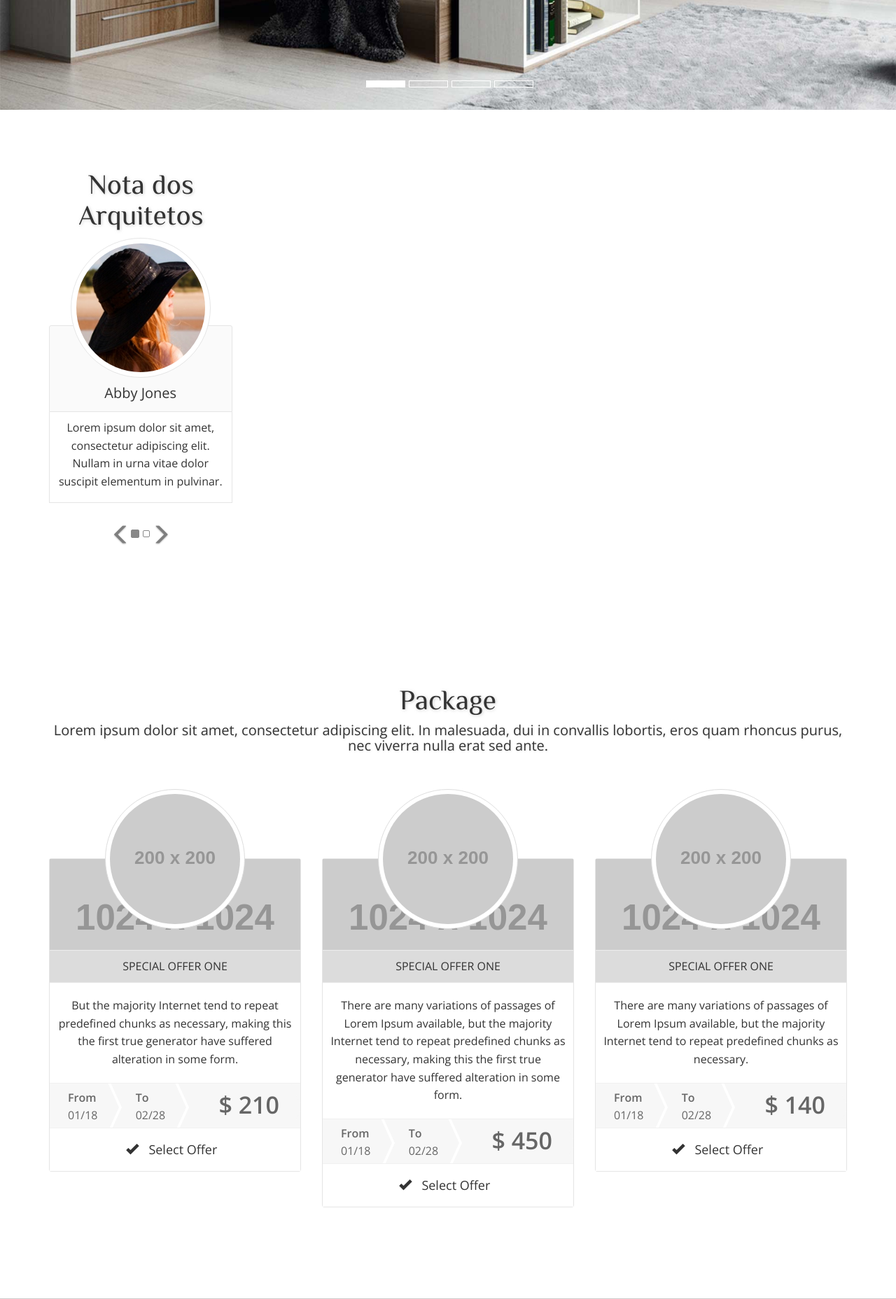
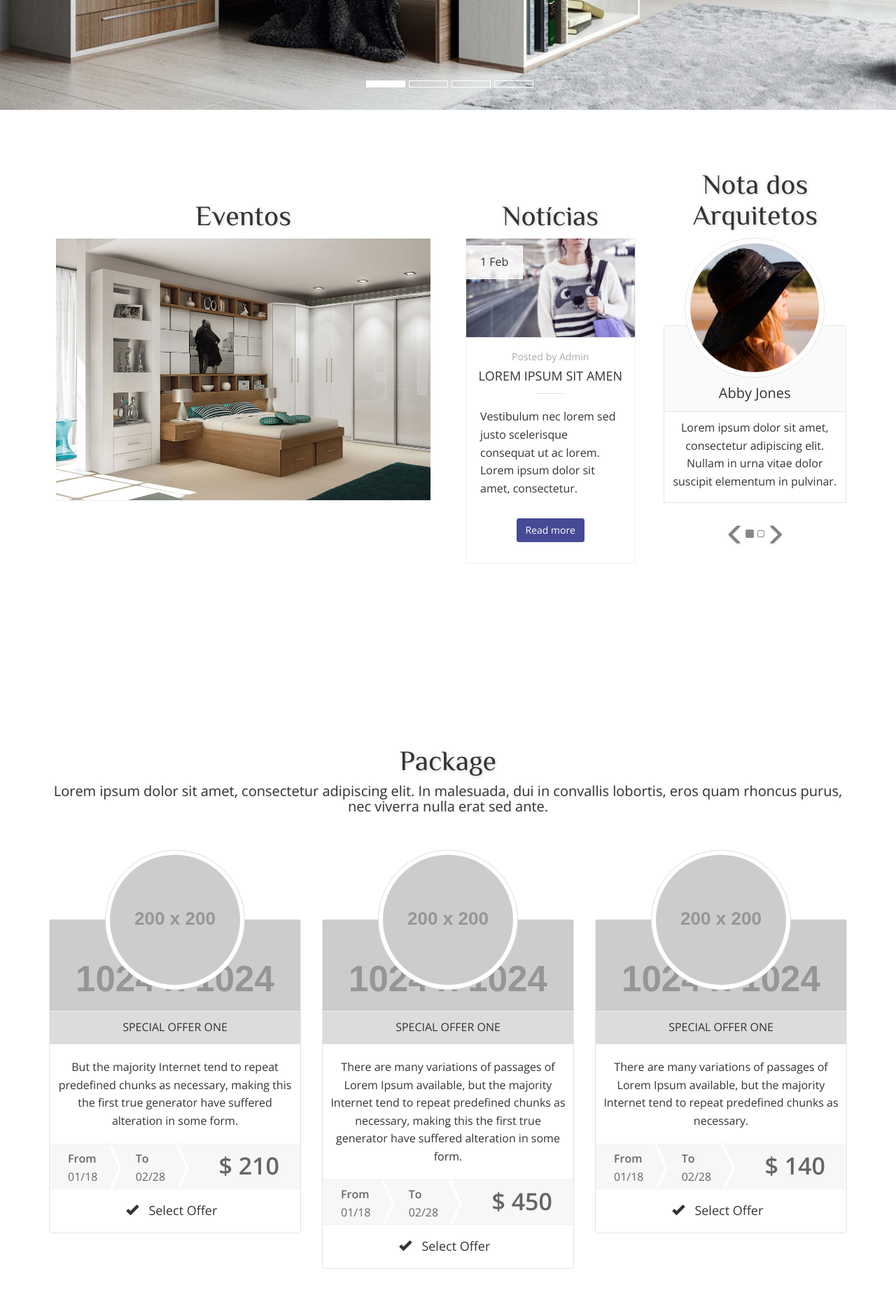
Before and after one commit to damasiorafael/austrini, a PHP site: page /home.html in a window 1280 px wide. Shown: the part 530-2387 px from the top of the page at 70% size. Run offline with PHP 8.4, Linux system fonts and the light colour scheme; grey boxes labelled with a size stand in for pictures from a placeholder-image service; some libraries are stand-ins or nearby versions.

Commit message:
ajustes home

```diff
--- /dev/null
+++ b/css/austrini.css
@@ -0,0 +1,159 @@
+/*
+ * Nome: austrini.css
+ * Desenvolvido por: Rafael Damasio (Phorma Design)
+ * Data da Criacao: 15-04-2015
+ * Copyright (c) 2015 - Phorma Design
+ * Versao: 3.0.0
+ */
+
+ /* estilos personalizados do template */
+.title-pad-top { padding-top: 45px;}
+
+/*-------------------------------------------------------------------------------*/
+/*                                                                               */
+/*        NOTICIAS DESTAQUE                                                      */
+/*                                                                               */
+/*-------------------------------------------------------------------------------*/
+#destaques .post {
+    position: relative;
+    padding-bottom: 20px;
+    margin: 0 10px;
+}
+
+#destaques .post header,
+#destaques .post footer {
+    background-color: #ffffff;
+    border-left: 1px solid #EFEFEF;
+    border-right: 1px solid #EFEFEF;
+}
+
+#destaques .post footer {
+    padding: 10px 0 30px;
+    border-bottom: 1px solid #EFEFEF;
+}
+
+#destaques .post img {
+    margin-bottom: 10px;
+    border-bottom: 1px solid #EEE;
+}
+
+#destaques .post-container {
+    background-color: #ffffff;
+    border-left: 1px solid #EFEFEF;
+    border-right: 1px solid #EFEFEF;
+}
+
+#destaques .post-date {
+    position: absolute;
+    top: 10px;
+    right: auto;
+    bottom: auto;
+    left: 0;
+    z-index: 1;
+    background-color: rgba(255, 255, 255, 0.8);
+    padding: 10px 20px;
+    border: 1px solid #FFF;
+    border-left: none;
+    color: #333;
+    display: block;
+}
+
+#destaques .post-author {
+    display: block;
+    text-align: center;
+    font-size: 14px;
+    padding: 6px 0;
+    color: #AAA;
+}
+
+#destaques .post-title {
+    text-align: center;
+    font-size: 18px;
+    text-transform: uppercase;
+    margin: 0;
+    padding: 0 0 16px;
+    position: relative;
+    font-weight: 400;
+}
+
+#destaques .post-title:after {
+    background: none repeat scroll 0 0 #DDD;
+    position: absolute;
+    top: auto;
+    right: auto;
+    bottom: 0;
+    left: 50%;
+    z-index: 1;
+    content: "";
+    height: 1px;
+    width: 40px;
+    margin-left: -20px;
+}
+
+#destaques .post-container {
+    display: block;
+    padding: 20px;
+}
+
+/*-------------------------------------------------------------------------------*/
+/*                                                                               */
+/*        NOTICIAS DESTAQUE                                                      */
+/*                                                                               */
+/*-------------------------------------------------------------------------------*/
+.carousel-2-fade .carousel-2-inner .item {
+  opacity: 0;
+  -webkit-transition-property: opacity;
+          transition-property: opacity;
+}
+.carousel-2-fade .carousel-2-inner .active {
+  opacity: 1;
+}
+.carousel-2-fade .carousel-2-inner .active.left,
+.carousel-2-fade .carousel-2-inner .active.right {
+  left: 0;
+  opacity: 0;
+  z-index: 1;
+}
+.carousel-2-fade .carousel-2-inner .next.left,
+.carousel-2-fade .carousel-2-inner .prev.right {
+  opacity: 1;
+}
+.carousel-2-fade .carousel-2-control {
+  z-index: 2;
+}
+html,
+body,
+.carousel-2,
+.carousel-2-inner,
+.carousel-2-inner .item {
+  height: 100%;
+}
+
+.carousel-fade .carousel-inner .item {
+  opacity: 0;
+  -webkit-transition-property: opacity;
+          transition-property: opacity;
+}
+.carousel-fade .carousel-inner .active {
+  opacity: 1;
+}
+.carousel-fade .carousel-inner .active.left,
+.carousel-fade .carousel-inner .active.right {
+  left: 0;
+  opacity: 0;
+  z-index: 1;
+}
+.carousel-fade .carousel-inner .next.left,
+.carousel-fade .carousel-inner .prev.right {
+  opacity: 1;
+}
+.carousel-fade .carousel-control {
+  z-index: 2;
+}
+html,
+body,
+.carousel,
+.carousel-inner,
+.carousel-inner .item {
+  height: 100%;
+}
--- a/css/custom.css
+++ b/css/custom.css
@@ -409,6 +409,7 @@ section .section-title {
     font-size: 40px;
     font-family: "Philosopher", sans-serif;
     display: block;
+	-moz-filter: drop-shadow(1px 1px 2px rgba(153, 153, 153, 0.5));
     -webkit-filter: drop-shadow(1px 1px 2px rgba(153, 153, 153, 0.5));
     -ms-filter: "progid:DXImageTransform.Microsoft.Dropshadow(OffX=@val2, OffY=@val3, Color=@color)";
 }
--- a/home.html
+++ b/home.html
@@ -16,6 +16,7 @@
 	<link rel="stylesheet" href="css/custom.css"><!-- Include Custom stylesheet -->
 	<link rel="stylesheet" href="css/color.css"><!-- Include Color Basic stylesheet -->
 	<link rel="stylesheet" href="css/media-query.css"><!-- Include Media querys stylesheet -->
+    <link rel="stylesheet" href="css/austrini.css">
 
     <!-- HTML5 shim and Respond.js for IE8 support of HTML5 elements and media queries -->
     <!-- WARNING: Respond.js doesn't work if you view the page via file:// -->
@@ -60,6 +61,47 @@
 	<section id="destaques">
 		<div class="container">
 			<div class="row">
+				<div class="col-md-6">
+					<h3 class="section-title title-pad-top">Eventos</h3>
+					<article class="post item wow fadeInDown" data-wow-duration="1s" data-wow-delay="0.3s">
+						<!-- carousel-eventos -->
+						<div id="carousel" class="carousel slide carousel-fade" data-ride="carousel">
+							<!-- Carousel items -->
+							<div class="carousel-inner">
+								<div class="active item">
+									<a href="http://rafaeldamasio.com" title="asdfasdf">
+										<img src="img/eventos-1.jpg" alt="" />
+									</a>
+								</div>
+								<div class="item">
+									<a href="http://rafaeldamasio.com" title="asdfasdf">
+										<img src="img/eventos-2.jpg" alt="" />
+									</a>
+								</div>
+								<div class="item">
+									<a href="http://rafaeldamasio.com" title="asdfasdf">
+										<img src="img/eventos-3.jpg" alt="" />
+									</a>
+								</div>
+							</div>
+						</div>
+					</article>
+				</div>
+            	<div class="col-md-3">
+                	<h3 class="section-title title-pad-top">Notícias</h3>
+                    <article class="post item wow fadeInDown" data-wow-duration="1s" data-wow-delay="0.5s">
+                        <header>
+                            <img src="img/noticia-destaque-1.jpg" class="img-responsive" alt="Blog images" />
+                            <span class="post-date">1 Feb</span>
+                            <span class="post-author">Posted by Admin</span>
+                            <h2 class="post-title">Lorem Ipsum sit amen</h2>
+                        </header>
+                        <span class="post-container">Vestibulum nec lorem sed justo scelerisque consequat ut ac lorem. Lorem ipsum dolor sit amet, consectetur.</span>
+                        <footer class="text-center">
+                            <a href="#" class="btn btn-default">Read more</a>
+                        </footer>
+                    </article>
+                </div>
 				<div class="col-md-3"><!-- Feedback Block -->
 					<h3 class="section-title">Nota dos Arquitetos</h3>
 					<!-- Feedback Block -->
@@ -74,7 +116,7 @@
 						<div class="item active"> <!-- Row 1 -->
 							<div class="row">
 							   <div class="col-lg-12">
-								  <div class="feedback-user wow fadeInDown" data-wow-duration="1s" data-wow-delay="0.3s">
+								  <div class="feedback-user wow fadeInDown" data-wow-duration="1s" data-wow-delay="0.7s">
 									 <img src="img/destaque-arquitetos-1.png" class="img-circle" alt="Image sample" />
 									 <span class="name">Abby Jones</span>
 									 <span class="text">Lorem ipsum dolor sit amet, consectetur adipiscing elit. Nullam in urna vitae dolor suscipit elementum in pulvinar.</span>
--- a/script/custom.js
+++ b/script/custom.js
@@ -25,6 +25,12 @@
 /* CAROUSEL FEEDBACK ----------------------------------------------------------------- */
 	$('#carousel-feedback', document.body).carousel({
 		interval: 100000
+	});
+
+
+/* CAROUSEL EVENTOS ------------------------------------------------------------------ */
+	$('#carousel').carousel({
+		interval: 2000
 	});
 
 
```
Also changed, not shown: carousel.html (added, +74 -0 lines), img/eventos-1.jpg (added), img/eventos-2.jpg (added), img/eventos-3.jpg (added), img/noticia-destaque-1.jpg (added).
